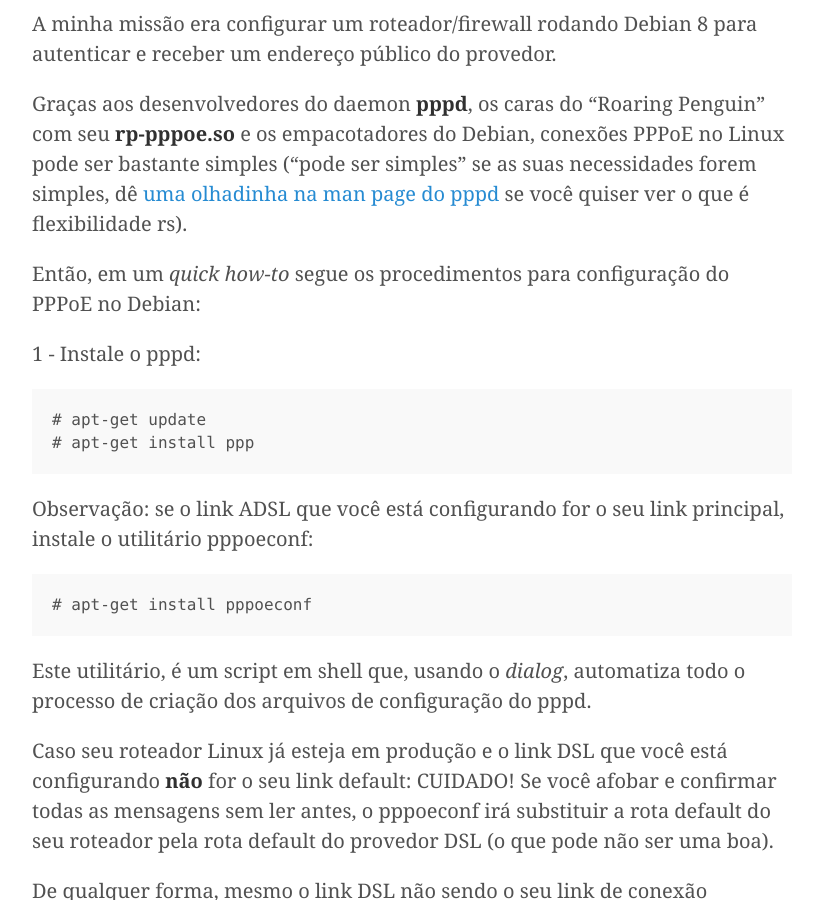
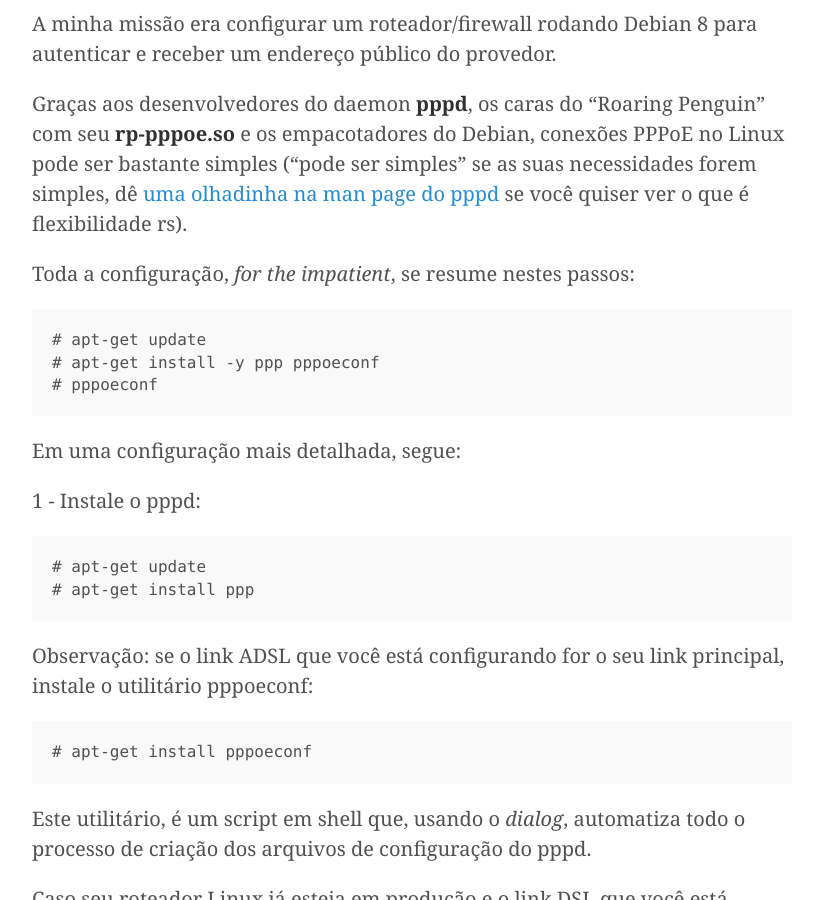
Before and after one commit to Kingm0b/jekyll-minimal-theme, a Jekyll site: the page built from _posts/2016-12-25-debian-pppoe.md, in a window 1280 px wide and 900 px high, scrolled down 556 px. Shown: the whole window, without its empty margins (228-1042 px from the left). Built offline with Jekyll 4.4.1, drawn with Linux system fonts in a browser that asks for light colours.

Commit message:
Update 2016-12-25-debian-pppoe.md

````diff
--- a/_posts/2016-12-25-debian-pppoe.md
+++ b/_posts/2016-12-25-debian-pppoe.md
@@ -11,7 +11,15 @@ A minha missão era configurar um roteador/firewall rodando Debian 8 para autent
 
 Graças aos desenvolvedores do daemon **pppd**, os caras do "Roaring Penguin" com seu **rp-pppoe.so** e os empacotadores do Debian, conexões PPPoE no Linux pode ser bastante simples ("pode ser simples" se as suas necessidades forem simples, dê [uma olhadinha na man page do pppd](https://ppp.samba.org/pppd.html) se você quiser ver o que é flexibilidade rs).
 
-Então, em um *quick how-to* segue os procedimentos para configuração do PPPoE no Debian:
+Toda a configuração, *for the impatient*, se resume nestes passos:
+
+```bash
+# apt-get update
+# apt-get install -y ppp pppoeconf
+# pppoeconf
+```
+
+Em uma configuração mais detalhada, segue:
 
 1 - Instale o pppd:
 
````
